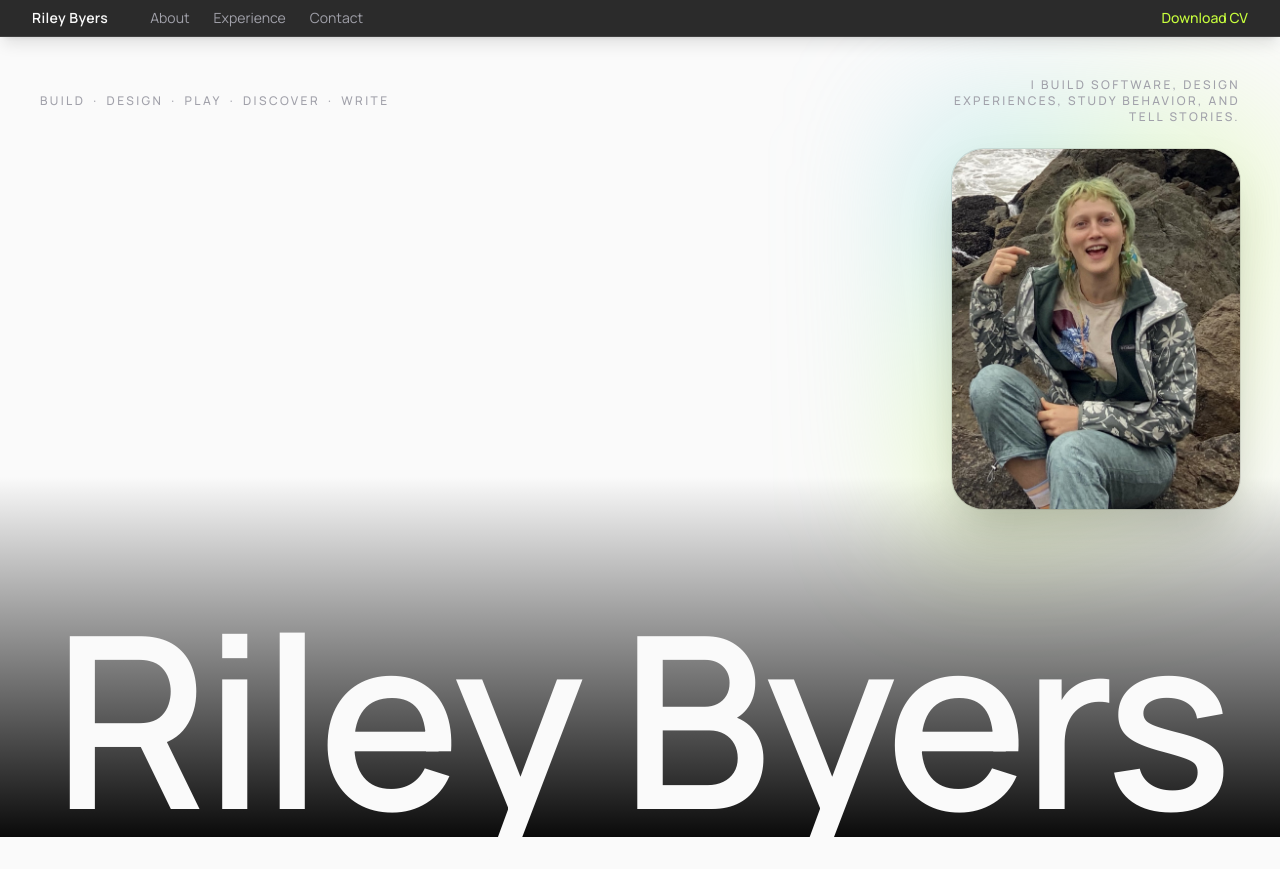
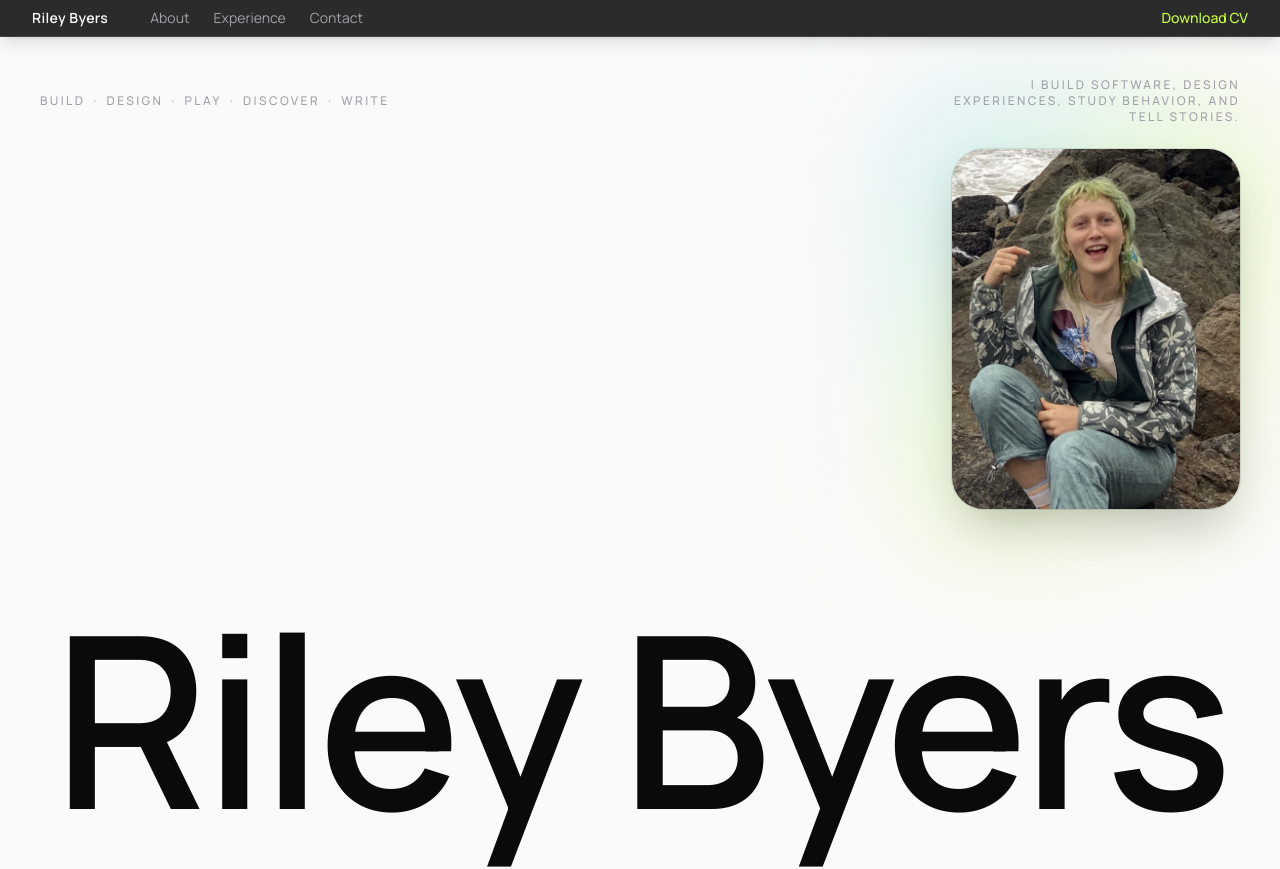
Before and after one commit to rileyb3/portfolio, a Next.js app: page / in a window 1280 px wide. Shown: the top 869 px of the page. Built offline with nearby package versions, Linux system fonts and the light colour scheme.

Commit message:
Name: black text, remove black gradient panel

```diff
--- a/src/components/Hero.tsx
+++ b/src/components/Hero.tsx
@@ -42,19 +42,7 @@ export default function Hero() {
     // runway the sticky photo holds, and separately the runway the name's
     // own wrapper (below) holds before it releases too.
     <section id="top" className="relative h-[208vh]">
-      <div
-        className="sticky top-0 h-screen overflow-hidden"
-        // White at the top (where the meta row + photo card sit) fading
-        // down to black by the bottom (where the name lives) — the name
-        // is fixed white text now (no more color animation), and this
-        // gradient is what makes white-on-white at the top vs. white text
-        // reading cleanly lower down both work, with a soft transition
-        // between rather than a hard cut.
-        style={{
-          background:
-            "linear-gradient(to bottom, #fafafa 0%, #fafafa 55%, #0a0a0a 100%)",
-        }}
-      >
+      <div className="sticky top-0 h-screen overflow-hidden bg-paper">
         {/* Meta row — the "Quick Links / Based in Tokyo, Art Director"
             beat from the reference, adapted into real, clickable nav
             (each discipline links to its own page) rather than inert
@@ -104,12 +92,10 @@ export default function Hero() {
           threshold below (top-[60%] = 60vh) at scrollY≈10vh, where it
           locks. Plain live text, sized big enough that it runs off both
           edges of the screen — globals.css sets overflow-x:hidden so that
-          doesn't create a horizontal scrollbar. Fixed white, no color
-          animation — it sits in the black portion of the gradient above,
-          so it's legible without needing to shift color as Disciplines
-          (below, -mt-[70vh]) rises to cover it around scroll≈38-78vh. */}
+          doesn't create a horizontal scrollbar. Fixed black on the white
+          panel, no color animation. */}
       <div className="absolute inset-x-0 top-[70vh] z-10 h-[138vh]">
-        <h1 className="pointer-events-none sticky top-[60%] mx-auto w-fit whitespace-nowrap font-sans text-5xl font-semibold leading-none tracking-tight text-paper sm:text-[12rem] lg:text-[15rem]">
+        <h1 className="pointer-events-none sticky top-[60%] mx-auto w-fit whitespace-nowrap font-sans text-5xl font-semibold leading-none tracking-tight text-ink sm:text-[12rem] lg:text-[15rem]">
           {profile.name}
         </h1>
       </div>
```
